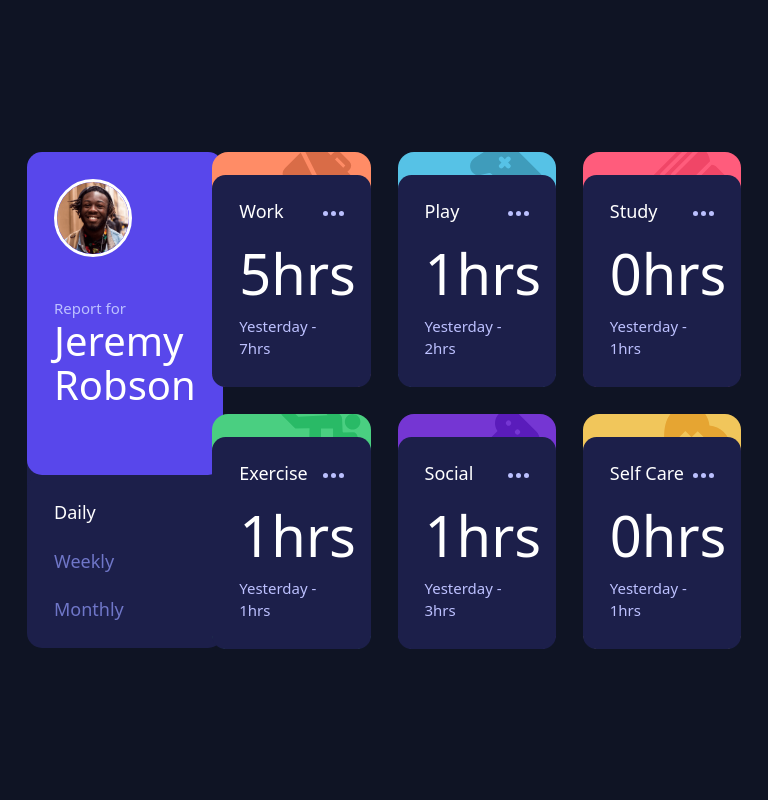
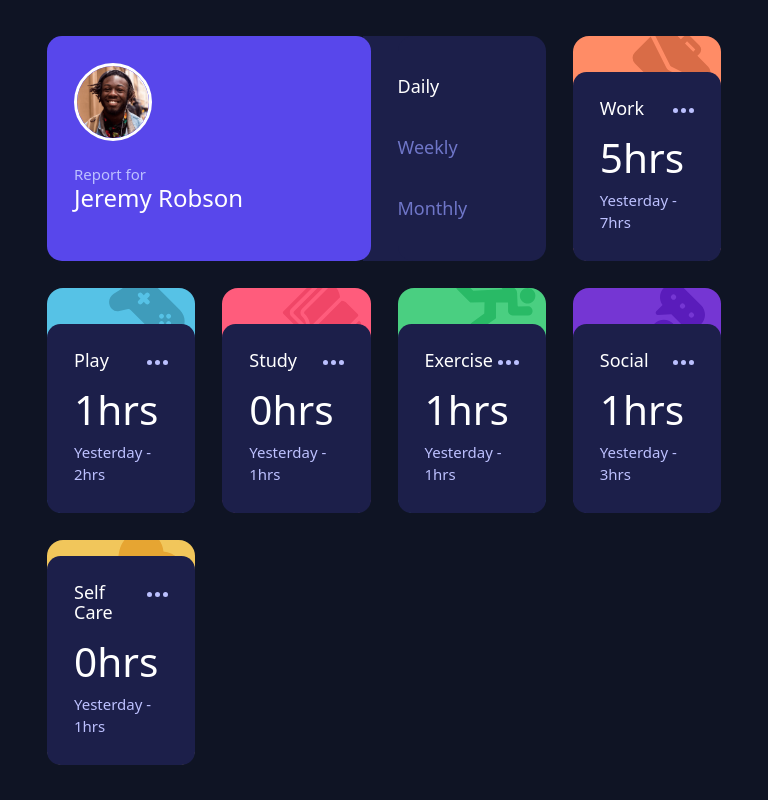
Before and after one commit to DavidPokrajac/Time-Tracking-Dashboard, a Next.js app: page / in a window 768 px wide. Built offline with nearby package versions, Linux system fonts and the light colour scheme.

Commit message:
Recreated styles for mobile, tablet and desktop version

```diff
--- a/src/app/components/Card.tsx
+++ b/src/app/components/Card.tsx
@@ -30,7 +30,7 @@ export default function Card({ data, timeframe }: CardProps) {
                 </a>
                 <h3 className="font-medium">{data.title}</h3>
                 <div className="card-stats flex flex-row justify-between items-center md:flex-col md:items-start">
-                    <p className="text-[1.7778rem] md:text-[3.1111rem] font-light mt-2">
+                    <p className="text-[1.7778rem] md:text-[2.25rem] lg:text-[3.1111rem] font-light mt-2">
                         {data.timeframes[timeframe].current}hrs
                     </p>
                     <p className="text-[0.83333rem] text-[var(--clr-neutral-pale-blue)]">
--- a/src/app/components/CardContainer.tsx
+++ b/src/app/components/CardContainer.tsx
@@ -33,9 +33,9 @@ export default function CardContainer({ data }: CardContainerProps) {
 
     return (
         <>
-            <div className="grid grid-rows-[auto_auto] md:grid-rows-[65%_35%] md:col-start-2 md:col-end-3 md:row-span-2">
+            <div className="grid col-start-2 col-end-3 md:col-start-2 md:col-span-3 md:row-start-1 md:row-end-2 md:grid-cols-subgrid lg:col-start-2 lg:col-end-3 lg:row-start-1 lg:row-span-2">
                 <ProfileCard />
-                <div className="buttons-container bg-neutral-darkBlue flex flex-row justify-between md:flex-col md:justify-evenly items-start p-4 md:px-6 md:py-0 rounded-[15px]">
+                <div className="buttons-container bg-neutral-darkBlue flex flex-row justify-between md:flex-col md:justify-evenly items-start px-8 py-4 md:px-0 md:pr-6 md:py-0 lg:px-6 rounded-[15px]">
                     <Button
                         timeframe="daily"
                         activeTimeframe={activeTimeframe}
--- a/src/app/components/ProfileCard.tsx
+++ b/src/app/components/ProfileCard.tsx
@@ -2,7 +2,7 @@ import Image from "next/image";
 
 export default function ProfileCard() {
     return (
-        <div className="grid grid-cols-[100px_1fr] grid-rows-[100px] md:grid-cols-[1fr] md:grid-rows-[min-content_1fr] bg-primary-blue rounded-[15px] p-6 items-center">
+        <div className="bg-primary-blue rounded-[15px] p-6 flex flex-row md:grid md:col-start-1 md:col-span-2">
             <Image
                 src="/images/image-jeremy.png"
                 width={78}
@@ -10,11 +10,11 @@ export default function ProfileCard() {
                 alt=""
                 className="row-start-1 col-start-1 col-end-2 border-[3px] border-solid border-white rounded-full"
             />
-            <div className="col-start-2 col-end-3 row-start-1 md:col-start-1 md:col-end-2 md:row-start-2">
+            <div className="col-start-2 col-end-3 row-start-1 ml-6 md:col-start-1 md:col-end-2 md:row-start-2 md:ml-0">
                 <p className="text-[0.83333rem] row-start-1 text-[var(--clr-neutral-pale-blue)]">
                     Report for
                 </p>
-                <h2 className="text-[24px] md:text-[2.2222rem] row-start-2 font-light">
+                <h2 className="text-[24px] lg:text-[2.2222rem] row-start-2 font-light">
                     Jeremy Robson
                 </h2>
             </div>
--- a/src/app/globals.css
+++ b/src/app/globals.css
@@ -81,26 +81,6 @@ textarea:not([rows]) {
     scroll-margin-block: 5ex;
 }
 
-@media (min-width: 676px) {
-    .card-frame:nth-of-type(5),
-    .card-frame:nth-of-type(6),
-    .card-frame:nth-of-type(7) {
-        grid-row: 2 / 3;
-    }
-
-    .card-frame:nth-of-type(5) {
-        grid-column: 3 / 4;
-    }
-
-    .card-frame:nth-of-type(6) {
-        grid-column: 4 / 5;
-    }
-
-    .card-frame:nth-of-type(7) {
-        grid-column: 5 / 6;
-    }
-}
-
 .card-frame {
     position: relative;
     border-radius: 16px;
@@ -161,6 +141,115 @@ textarea:not([rows]) {
     z-index: -1;
 }
 
+.card-frame:nth-of-type(2) {
+    grid-column: 2 / 3;
+    grid-row: 2 / 3;
+}
+
+.card-frame:nth-of-type(3) {
+    grid-column: 2 / 3;
+    grid-row: 3 / 4;
+}
+
+.card-frame:nth-of-type(4) {
+    grid-column: 2 / 3;
+    grid-row: 4 / 5;
+}
+
+.card-frame:nth-of-type(5) {
+    grid-column: 2 / 3;
+    grid-row: 5 / 6;
+}
+
+.card-frame:nth-of-type(6) {
+    grid-column: 2 / 3;
+    grid-row: 6 / 7;
+}
+
+.card-frame:nth-of-type(7) {
+    grid-column: 2 / 3;
+    grid-row: 7 / 8;
+}
+
+@media (min-width: 767px) {
+    .card-frame:nth-of-type(2),
+    .card-frame:nth-of-type(3),
+    .card-frame:nth-of-type(4) {
+        grid-row: 1;
+    }
+
+    .card-frame:nth-of-type(5),
+    .card-frame:nth-of-type(6),
+    .card-frame:nth-of-type(7) {
+        grid-row: 2;
+    }
+
+    .card-frame:nth-of-type(2) {
+        grid-column: 3 / 4;
+    }
+
+    .card-frame:nth-of-type(3) {
+        grid-column: 4 / 5;
+    }
+
+    .card-frame:nth-of-type(4) {
+        grid-column: 5 / 6;
+    }
+
+    .card-frame:nth-of-type(5) {
+        grid-column: 3 / 4;
+    }
+
+    .card-frame:nth-of-type(6) {
+        grid-column: 4 / 5;
+    }
+
+    .card-frame:nth-of-type(7) {
+        grid-column: 5 / 6;
+    }
+}
+
+@media (min-width: 767px) and (max-width: 1024px) {
+    section {
+        grid-auto-rows: 225px;
+    }
+
+    .buttons-container::before {
+        left: -35px;
+        top: 0;
+        height: 225px;
+        width: 50px;
+    }
+
+    .card-frame:nth-of-type(2) {
+        grid-row: 1;
+        grid-column: 5 / 6;
+    }
+
+    .card-frame:nth-of-type(3) {
+        grid-row: 2;
+        grid-column: 2 / 3;
+    }
+
+    .card-frame:nth-of-type(4) {
+        grid-row: 2;
+        grid-column: 3 / 4;
+    }
+
+    .card-frame:nth-of-type(5) {
+        grid-column: 4 / 5;
+    }
+
+    .card-frame:nth-of-type(6) {
+        grid-column: 5 / 6;
+    }
+
+    .card-frame:nth-of-type(7) {
+        grid-row: 3;
+        grid-column: 2 / 3;
+    }
+}
+
 @font-face {
     font-family: "Rubik";
     src: url("/fonts/rubik/Rubik-Regular.woff2");
--- a/src/app/page.tsx
+++ b/src/app/page.tsx
@@ -9,7 +9,7 @@ export default async function Home() {
 
     return (
         <main className="min-h-screen content-center">
-            <section className="grid grid-cols-[95%] grid-rows-[200px_repeat(10,_170px)] md:grid-cols-[auto_repeat(4,_minmax(100px,_255px))_auto] md:grid-rows-[235px_235px] gap-6 justify-center">
+            <section className="grid grid-cols-[10px_95%_10px] justify-center grid-rows-[200px_repeat(8,_175px)] md:grid-cols-[20px_repeat(4,_minmax(100px,_255px))_20px] md:grid-rows-[225px_225px] gap-6">
                 <CardContainer data={data} />
             </section>
         </main>
```
